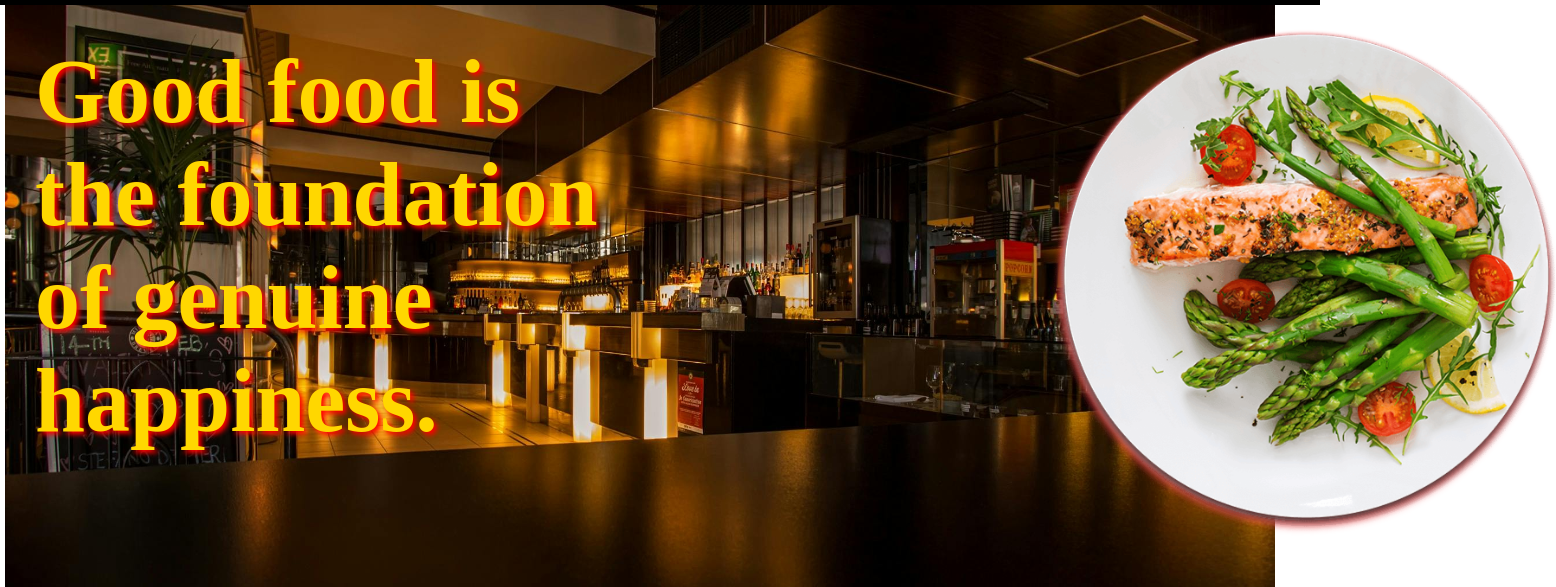
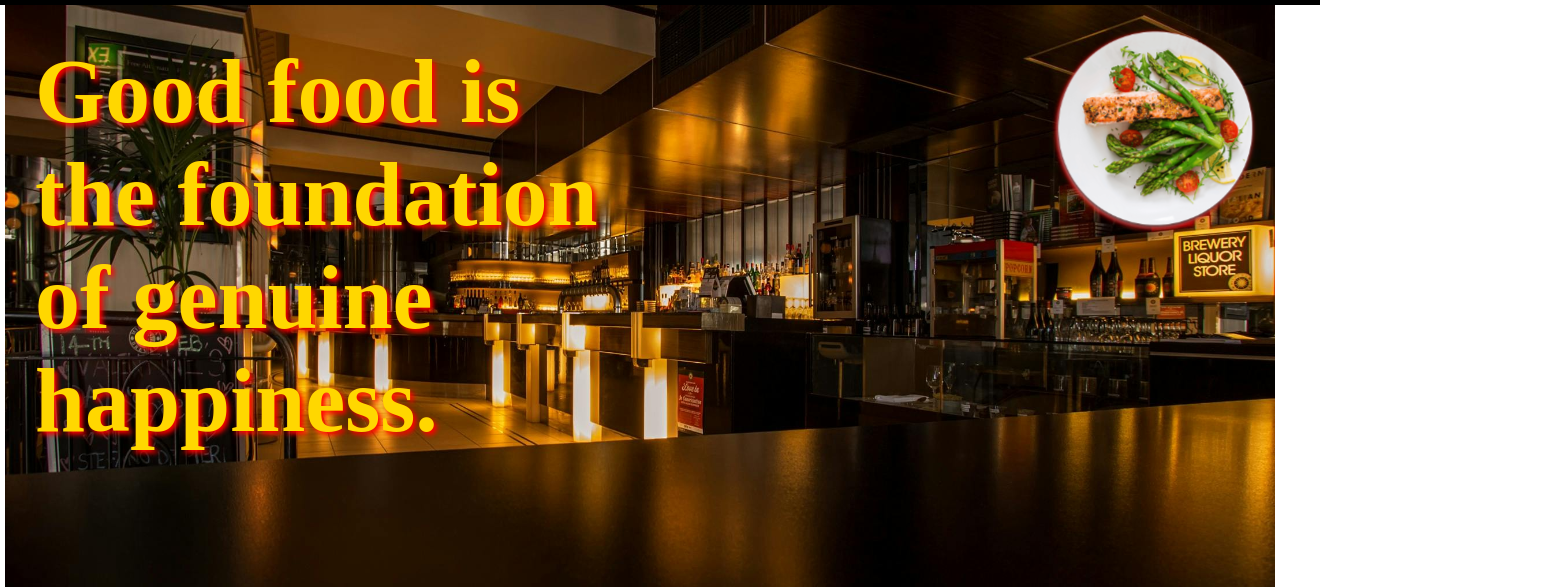
Before and after one commit to chenakhotulasuryateja/fs_team_01, a plain HTML site: page index.html in a window 1280 px wide. Shown: the part 115-702 px from the top of the page, 1556 px wide, since content can reach past the window. Drawn offline with Linux system fonts and the light colour scheme.

Commit message:
Update index.html

```diff
--- a/index.html
+++ b/index.html
@@ -58,7 +58,7 @@
         <div class="imgrotate">
 
 
-        <img src="images/plate1.png" id="p1" style="width: 500px;" alt="pic1" >
+        <img src="images/plate1.png" id="p1" style="width: 200px;" alt="pic1" >
 
         </div>
 
```
